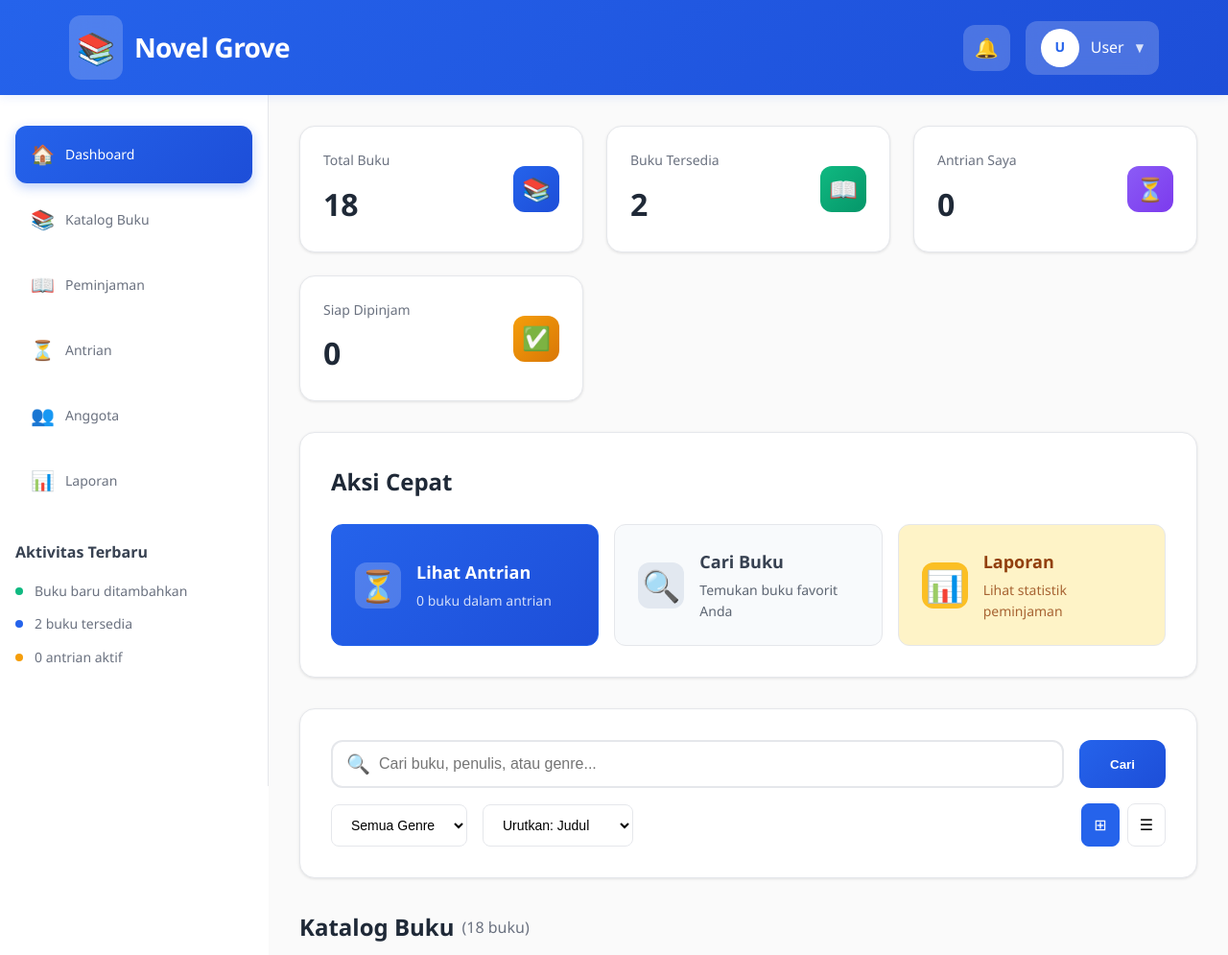
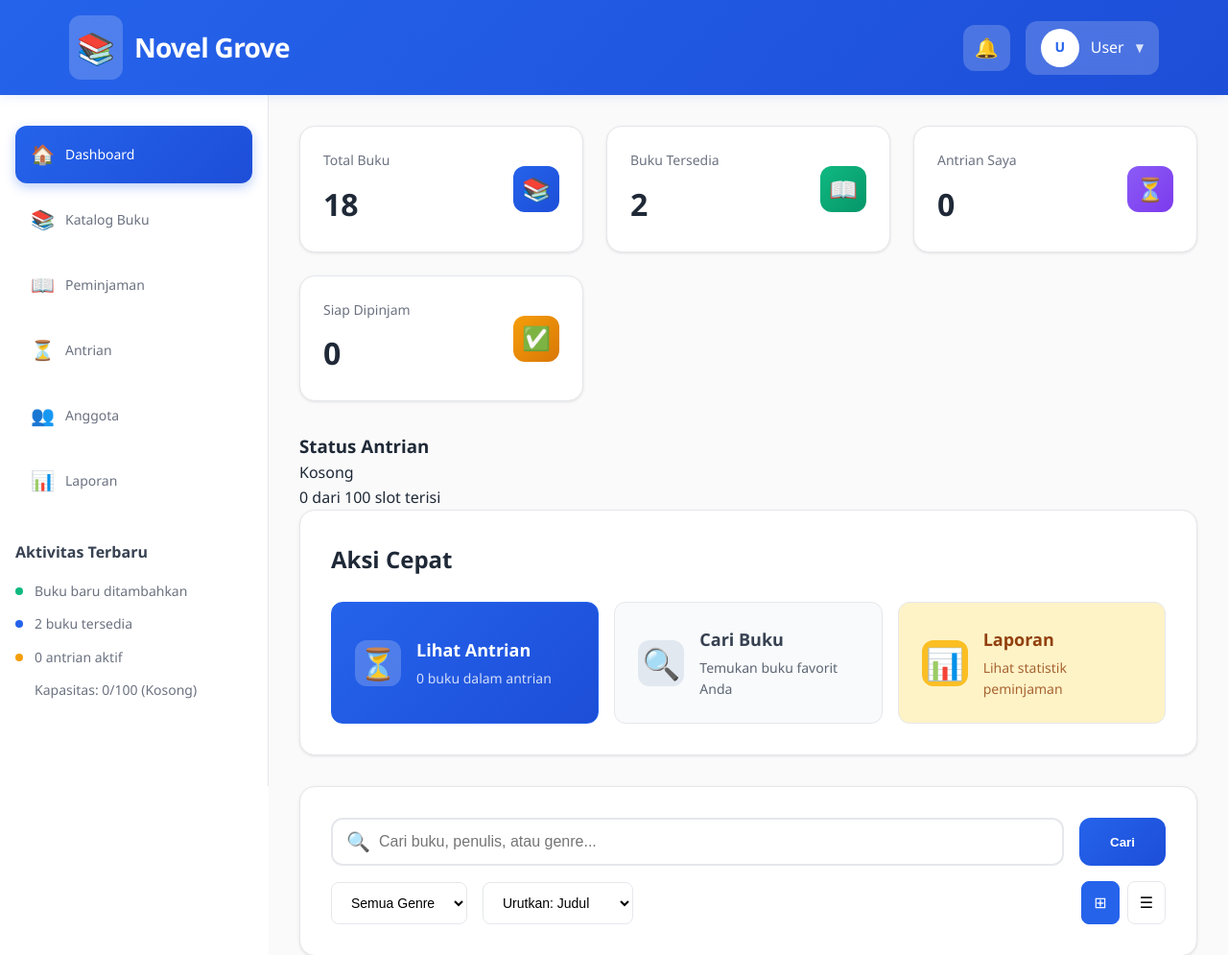
Before and after one commit to crashyet/psd-sistem-perpustakaan, a PHP site: page /src/dashboard.php in a window 1280 px wide. Shown: the top 995 px of the page at 96% size. Run offline with PHP 8.4, Linux system fonts and the light colour scheme.

Commit message:
Update dashboard lg

```diff
--- a/src/dashboard.php
+++ b/src/dashboard.php
@@ -7,17 +7,124 @@
     $_SESSION['top'] = -1;
 }
 
-// Inisialisasi Queue untuk antrian buku
-if (!isset($_SESSION['book_queue'])) {
-    $_SESSION['book_queue'] = [];
+// Class Queue untuk mengelola antrian (sama seperti di antrian.php)
+class BookQueue {
+    private $queue;
+    private $maxSize;
+
+    public function __construct($maxSize = 100) {
+        $this->maxSize = $maxSize;
+        if (!isset($_SESSION['book_queue_data'])) {
+            $_SESSION['book_queue_data'] = [];
+        }
+        $this->queue = &$_SESSION['book_queue_data'];
+    }
+
+    // Fungsi enqueue - menambah item ke antrian
+    public function enqueue($bookId, $userId = 'current_user') {
+        if ($this->isFull()) {
+            return false;
+        }
+
+        $queueItem = [
+            'id' => uniqid(),
+            'book_id' => $bookId,
+            'user_id' => $userId,
+            'timestamp' => time(),
+            'status' => 'waiting'
+        ];
+
+        // Cek apakah buku sudah ada dalam antrian user
+        foreach ($this->queue as $item) {
+            if ($item['book_id'] == $bookId && $item['user_id'] == $userId) {
+                return false; // Sudah ada dalam antrian
+            }
+        }
+
+        $this->queue[] = $queueItem;
+        return true;
+    }
+
+    // Fungsi dequeue - mengeluarkan item pertama dari antrian
+    public function dequeue() {
+        if ($this->isEmpty()) {
+            return false;
+        }
+
+        $item = array_shift($this->queue);
+        return $item;
+    }
+
+    // Fungsi isEmpty - mengecek apakah antrian kosong
+    public function isEmpty() {
+        return count($this->queue) == 0;
+    }
+
+    // Fungsi isFull - mengecek apakah antrian penuh
+    public function isFull() {
+        return count($this->queue) >= $this->maxSize;
+    }
+
+    // Fungsi clear - mengosongkan antrian
+    public function clear() {
+        $this->queue = [];
+        return true;
+    }
+
+    // Fungsi cetak - menampilkan isi antrian
+    public function cetak() {
+        return $this->queue;
+    }
+
+    // Fungsi untuk mendapatkan ukuran antrian
+    public function size() {
+        return count($this->queue);
+    }
+
+    // Fungsi untuk mendapatkan posisi dalam antrian
+    public function getQueuePosition($bookId, $userId = 'current_user') {
+        $position = 1;
+        foreach ($this->queue as $item) {
+            if ($item['book_id'] == $bookId) {
+                if ($item['user_id'] == $userId) {
+                    return $position;
+                }
+                if ($item['status'] == 'waiting') {
+                    $position++;
+                }
+            }
+        }
+        return 0;
+    }
+
+    // Fungsi untuk mendapatkan antrian berdasarkan user
+    public function getQueueByUser($userId = 'current_user') {
+        return array_filter($this->queue, function($item) use ($userId) {
+            return $item['user_id'] == $userId;
+        });
+    }
+
+    // Fungsi untuk mendapatkan jumlah antrian berdasarkan book ID dan status
+    public function getQueueCountByBookId($bookId, $status = 'waiting') {
+        return count(array_filter($this->queue, function($item) use ($bookId, $status) {
+            return $item['book_id'] == $bookId && $item['status'] == $status;
+        }));
+    }
+
+    // Fungsi untuk mendapatkan antrian berdasarkan status
+    public function getQueueByStatus($status) {
+        return array_filter($this->queue, function($item) use ($status) {
+            return $item['status'] == $status;
+        });
+    }
 }
 
 // Fungsi Stack untuk riwayat pencarian
-function isEmpty() {
+function isStackEmpty() {
     return $_SESSION['top'] == -1;
 }
 
-function isFull() {
+function isStackFull() {
     $maxStack = 10;
     return $_SESSION['top'] == $maxStack - 1;
 }
@@ -29,7 +136,7 @@
     if ($existingIndex !== false) {
         pop($existingIndex);
     }
-    if (isFull()) {
+    if (isStackFull()) {
         // Geser semua ke kiri
         for ($i = 0; $i < $_SESSION['top']; $i++) {
             $_SESSION['stack'][$i] = $_SESSION['stack'][$i + 1];
@@ -49,51 +156,8 @@
     $_SESSION['top']--;
 }
 
-// Fungsi Queue untuk antrian buku
-function addToQueue($bookId, $userId = 'current_user') {
-    $queueItem = [
-        'id' => uniqid(),
-        'book_id' => $bookId,
-        'user_id' => $userId,
-        'timestamp' => time(),
-        'status' => 'waiting'
-    ];
-
-    // Cek apakah buku sudah ada dalam antrian user
-    foreach ($_SESSION['book_queue'] as $item) {
-        if ($item['book_id'] == $bookId && $item['user_id'] == $userId) {
-            return false; // Sudah ada dalam antrian
-        }
-    }
-
-    $_SESSION['book_queue'][] = $queueItem;
-    return true;
-}
-
-function getQueuePosition($bookId, $userId = 'current_user') {
-    $position = 1;
-    foreach ($_SESSION['book_queue'] as $item) {
-        if ($item['book_id'] == $bookId) {
-            if ($item['user_id'] == $userId) {
-                return $position;
-            }
-            if ($item['status'] == 'waiting') {
-                $position++;
-            }
-        }
-    }
-    return 0;
-}
-
-function getQueueCount($bookId) {
-    $count = 0;
-    foreach ($_SESSION['book_queue'] as $item) {
-        if ($item['book_id'] == $bookId && $item['status'] == 'waiting') {
-            $count++;
-        }
-    }
-    return $count;
-}
+// Inisialisasi Queue
+$bookQueue = new BookQueue();
 
 // Variabel kontrol
 $showDropdown = false;
@@ -127,30 +191,31 @@
         $showDropdown = true;
     }
 
-    // Tambah ke Antrian
+    // Tambah ke Antrian menggunakan method baru
     if (isset($_POST['add_to_queue'])) {
         $bookId = $_POST['book_id'];
-        if (addToQueue($bookId)) {
+        if ($bookQueue->enqueue($bookId)) {
             $message = 'Buku berhasil ditambahkan ke antrian!';
             $messageType = 'success';
         } else {
-            $message = 'Buku sudah ada dalam antrian Anda!';
-            $messageType = 'error';
+            if ($bookQueue->isFull()) {
+                $message = 'Antrian sudah penuh! Maksimal ' . 100 . ' buku dalam antrian.';
+                $messageType = 'error';
+            } else {
+                $message = 'Buku sudah ada dalam antrian Anda!';
+                $messageType = 'error';
+            }
         }
     }
 }
 
-// Statistik untuk dashboard
+// Statistik untuk dashboard menggunakan method baru
 $totalBooks = count($books);
 $availableBooks = count(array_filter($books, function($book) { return $book['available']; }));
 $unavailableBooks = $totalBooks - $availableBooks;
-$totalQueue = count($_SESSION['book_queue']);
-$userQueue = count(array_filter($_SESSION['book_queue'], function($item) {
-    return $item['user_id'] == 'current_user';
-}));
-$readyQueue = count(array_filter($_SESSION['book_queue'], function($item) {
-    return $item['status'] == 'ready';
-}));
+$totalQueue = $bookQueue->size();
+$userQueue = count($bookQueue->getQueueByUser());
+$readyQueue = count($bookQueue->getQueueByStatus('ready'));
 ?>
 
 <!DOCTYPE html>
@@ -178,6 +243,20 @@
                         <span class="queue-text">Antrian</span>
                     </div>
                 <?php endif; ?>
+
+                <!-- Queue Status Indicator -->
+                <?php if ($bookQueue->isFull()): ?>
+                    <div class="queue-status-indicator full">
+                        <span class="status-icon">⚠️</span>
+                        <span class="status-text">Antrian Penuh</span>
+                    </div>
+                <?php elseif ($bookQueue->size() > 80): ?>
+                    <div class="queue-status-indicator warning">
+                        <span class="status-icon">⚡</span>
+                        <span class="status-text">Antrian Hampir Penuh</span>
+                    </div>
+                <?php endif; ?>
+
                 <button class="notification-btn">🔔</button>
                 <div class="user-menu">
                     <div class="user-avatar">U</div>
@@ -220,6 +299,7 @@
                     <span class="nav-text">Laporan</span>
                 </a>
             </nav>
+
             <div class="recent-activity">
                 <h3>Aktivitas Terbaru</h3>
                 <div class="activity-list">
@@ -241,6 +321,19 @@
                         <span><?= $readyQueue ?> buku siap dipinjam</span>
                     </div>
                     <?php endif; ?>
+
+                    <!-- Queue Status Activity -->
+                    <div class="activity-item">
+                        <div class="activity-dot <?= $bookQueue->isEmpty() ? 'gray' : ($bookQueue->isFull() ? 'red' : 'blue') ?>"></div>
+                        <span>
+                            Kapasitas: <?= $bookQueue->size() ?>/<?= 100 ?>
+                            <?php if ($bookQueue->isFull()): ?>
+                                (Penuh)
+                            <?php elseif ($bookQueue->isEmpty()): ?>
+                                (Kosong)
+                            <?php endif; ?>
+                        </span>
+                    </div>
                 </div>
             </div>
         </aside>
@@ -296,6 +389,24 @@
                 </div>
             </div>
 
+            <!-- Queue Status Card -->
+            <div class="queue-status-card">
+                <div class="status-header">
+                    <h3>Status Antrian</h3>
+                    <div class="status-indicators">
+                        <span class="status-indicator <?= $bookQueue->isEmpty() ? 'empty' : ($bookQueue->isFull() ? 'full' : 'available') ?>">
+                            <?= $bookQueue->isEmpty() ? 'Kosong' : ($bookQueue->isFull() ? 'Penuh' : 'Tersedia') ?>
+                        </span>
+                    </div>
+                </div>
+                <div class="status-details">
+                    <div class="capacity-bar">
+                        <div class="capacity-fill" style="width: <?= ($bookQueue->size() / 100) * 100 ?>%"></div>
+                    </div>
+                    <p class="capacity-text"><?= $bookQueue->size() ?> dari <?= 100 ?> slot terisi</p>
+                </div>
+            </div>
+
             <!-- Quick Actions -->
             <div class="quick-actions">
                 <h2>Aksi Cepat</h2>
@@ -344,7 +455,7 @@
                     </form>
 
                     <!-- Search History Dropdown -->
-                    <?php if (!isEmpty()): ?>
+                    <?php if (!isStackEmpty()): ?>
                         <div class="search-history" id="search-history" style="<?= $showDropdown ? 'display: block;' : 'display: none;' ?>">
                             <div class="history-header">
                                 <span>Riwayat Pencarian</span>
@@ -432,8 +543,8 @@
 
                                 <?php if (!$book['available']): ?>
                                     <?php
-                                    $queueCount = getQueueCount($book['id']);
-                                    $userPosition = getQueuePosition($book['id']);
+                                    $queueCount = $bookQueue->getQueueCountByBookId($book['id']);
+                                    $userPosition = $bookQueue->getQueuePosition($book['id']);
                                     ?>
                                     <div class="queue-info">
                                         <p class="queue-count">
@@ -452,11 +563,12 @@
                                             📖 Pinjam Buku
                                         </button>
                                     <?php else: ?>
-                                        <?php if (getQueuePosition($book['id']) == 0): ?>
+                                        <?php if ($bookQueue->getQueuePosition($book['id']) == 0): ?>
                                             <form method="POST" style="display: inline; width: 100%;">
                                                 <input type="hidden" name="book_id" value="<?= $book['id'] ?>">
-                                                <button type="submit" name="add_to_queue" class="borrow-btn queue">
-                                                    ➕ Tambah ke Antrian
+                                                <button type="submit" name="add_to_queue" class="borrow-btn queue"
+                                                        <?= $bookQueue->isFull() ? 'disabled title="Antrian penuh"' : '' ?>>
+                                                    <?= $bookQueue->isFull() ? '⚠️ Antrian Penuh' : '➕ Tambah ke Antrian' ?>
                                                 </button>
                                             </form>
                                         <?php else: ?>
@@ -501,8 +613,8 @@
 
                                 <?php if (!$book['available']): ?>
                                     <?php
-                                    $queueCount = getQueueCount($book['id']);
-                                    $userPosition = getQueuePosition($book['id']);
+                                    $queueCount = $bookQueue->getQueueCountByBookId($book['id']);
+                                    $userPosition = $bookQueue->getQueuePosition($book['id']);
                                     ?>
                                     <div class="queue-info">
                                         <p class="queue-count">
@@ -521,11 +633,12 @@
                                             📖 Pinjam Buku
                                         </button>
                                     <?php else: ?>
-                                        <?php if (getQueuePosition($book['id']) == 0): ?>
+                                        <?php if ($bookQueue->getQueuePosition($book['id']) == 0): ?>
                                             <form method="POST" style="display: inline; width: 100%;">
                                                 <input type="hidden" name="book_id" value="<?= $book['id'] ?>">
-                                                <button type="submit" name="add_to_queue" class="borrow-btn queue">
-                                                    ➕ Tambah ke Antrian
+                                                <button type="submit" name="add_to_queue" class="borrow-btn queue"
+                                                        <?= $bookQueue->isFull() ? 'disabled title="Antrian penuh"' : '' ?>>
+                                                    <?= $bookQueue->isFull() ? '⚠️ Antrian Penuh' : '➕ Tambah ke Antrian' ?>
                                                 </button>
                                             </form>
                                         <?php else: ?>
```
